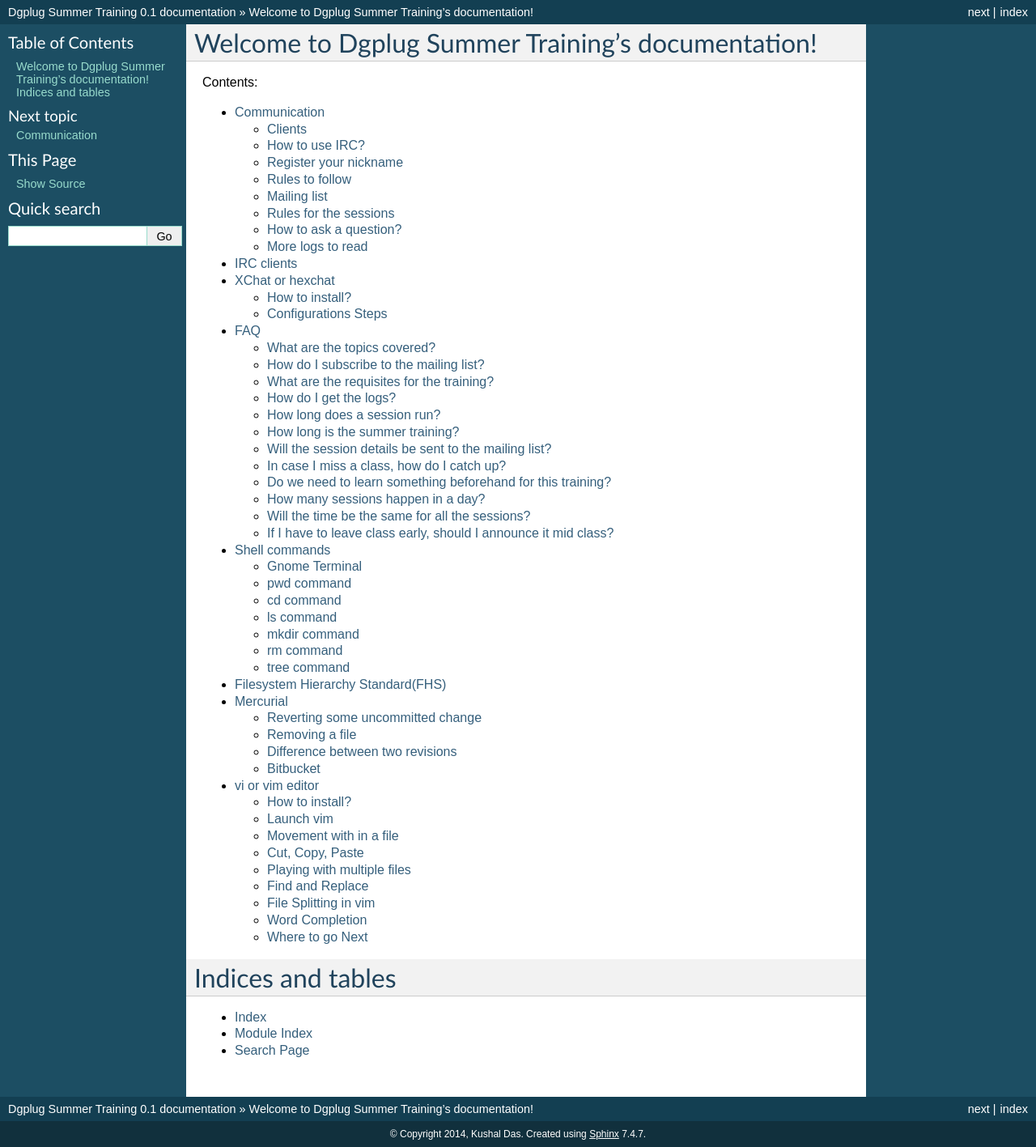
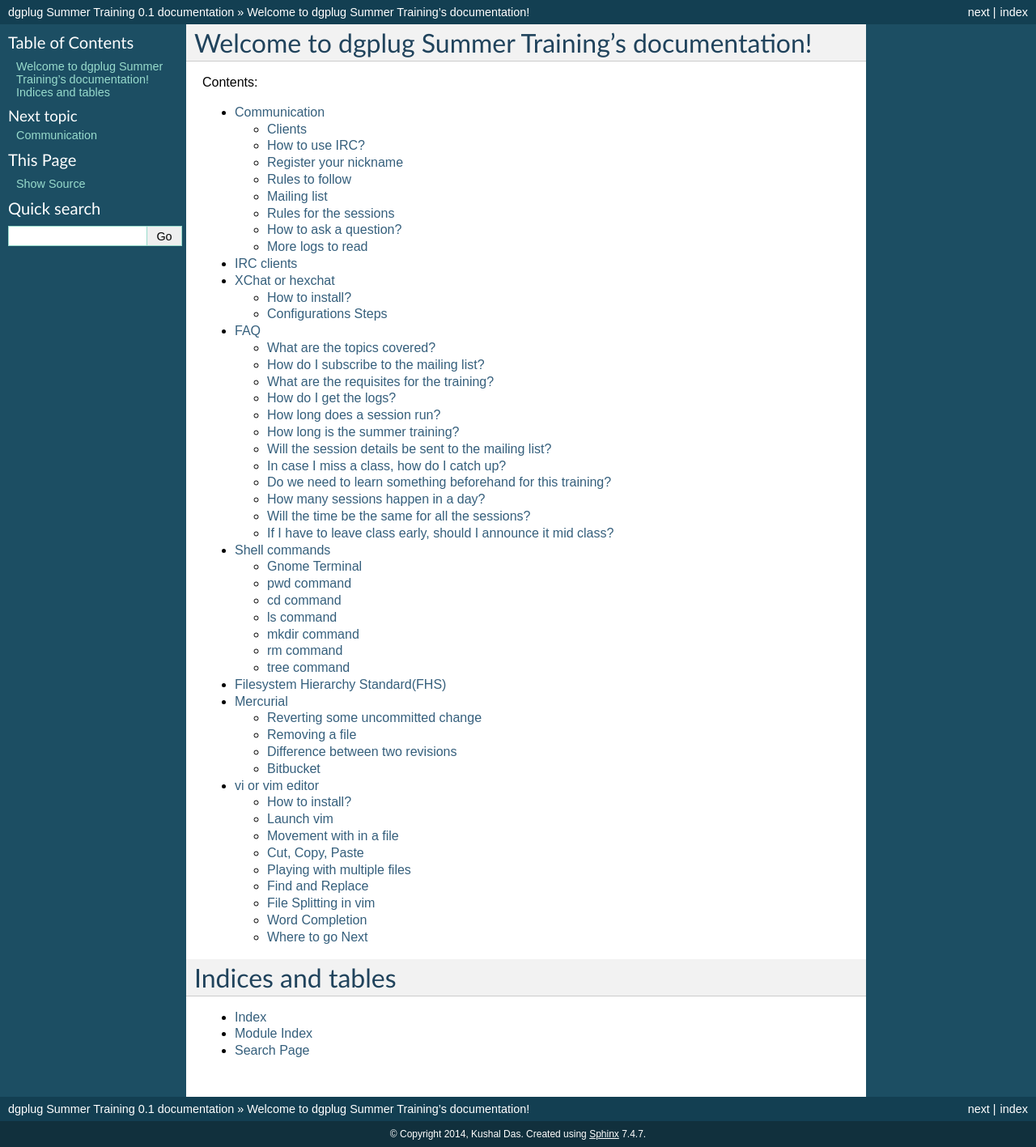
Before and after one commit to kushaldas/summertraining, a Sphinx documentation site: the page built from docs/index.rst, in a window 1280 px wide. Shown: the whole page at 81% size. Built offline with Sphinx 7.4.7, drawn with Linux system fonts in a browser that asks for light colours.

```diff
--- a/docs/conf.py
+++ b/docs/conf.py
@@ -1,6 +1,6 @@
 # -*- coding: utf-8 -*-
 #
-# Dgplug Summer Training documentation build configuration file, created by
+# dgplug Summer Training documentation build configuration file, created by
 # sphinx-quickstart on Fri Dec 21 18:59:37 2012.
 #
 # This file is execfile()d with the current directory set to its containing dir.
@@ -40,7 +40,7 @@ source_suffix = '.rst'
 master_doc = 'index'
 
 # General information about the project.
-project = u'Dgplug Summer Training'
+project = u'dgplug Summer Training'
 copyright = u'2014, Kushal Das'
 
 # The version info for the project you're documenting, acts as replacement for
@@ -164,7 +164,7 @@ html_static_path = ['_static']
 #html_file_suffix = None
 
 # Output file base name for HTML help builder.
-htmlhelp_basename = 'DgplugSummerTrainingdoc'
+htmlhelp_basename = 'dgplugSummerTrainingdoc'
 
 
 # -- Options for LaTeX output --------------------------------------------------
@@ -183,7 +183,7 @@ latex_elements = {
 # Grouping the document tree into LaTeX files. List of tuples
 # (source start file, target name, title, author, documentclass [howto/manual]).
 latex_documents = [
-  ('index', 'DgplugSummerTraining.tex', u'Dgplug Summer Training Documentation',
+  ('index', 'dgplugSummerTraining.tex', u'dgplug Summer Training Documentation',
    u'Kushal Das', 'manual'),
 ]
 
@@ -213,7 +213,7 @@ latex_documents = [
 # One entry per manual page. List of tuples
 # (source start file, name, description, authors, manual section).
 man_pages = [
-    ('index', 'dgplugsummertraining', u'Dgplug Summer Training Documentation',
+    ('index', 'dgplugsummertraining', u'dgplug Summer Training Documentation',
      [u'Kushal Das'], 1)
 ]
 
@@ -227,8 +227,8 @@ man_pages = [
 # (source start file, target name, title, author,
 #  dir menu entry, description, category)
 texinfo_documents = [
-  ('index', 'DgplugSummerTraining', u'Dgplug Summer Training Documentation',
-   u'Kushal Das', 'DgplugSummerTraining', 'One line description of project.',
+  ('index', 'dgplugSummerTraining', u'dgplug Summer Training Documentation',
+   u'Kushal Das', 'dgplugSummerTraining', 'One line description of project.',
    'Miscellaneous'),
 ]
 
--- a/docs/index.rst
+++ b/docs/index.rst
@@ -1,9 +1,9 @@
-.. Dgplug Summer Training documentation master file, created by
+.. dgplug Summer Training documentation master file, created by
    sphinx-quickstart on Fri Dec 21 18:59:37 2012.
    You can adapt this file completely to your liking, but it should at least
    contain the root `toctree` directive.
 
-Welcome to Dgplug Summer Training's documentation!
+Welcome to dgplug Summer Training's documentation!
 ==================================================
 
 Contents:
```
